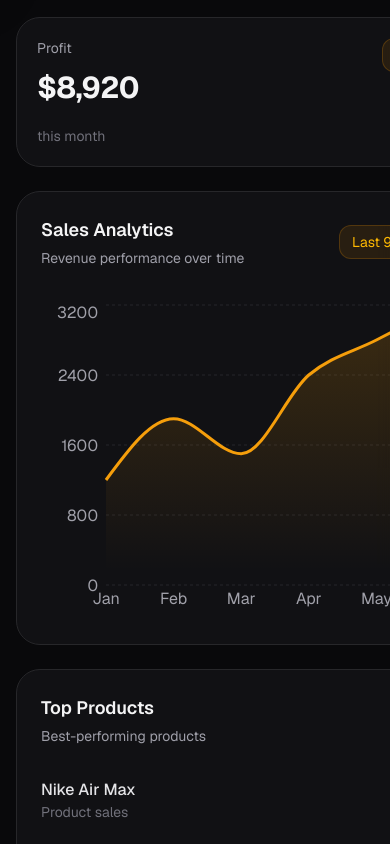
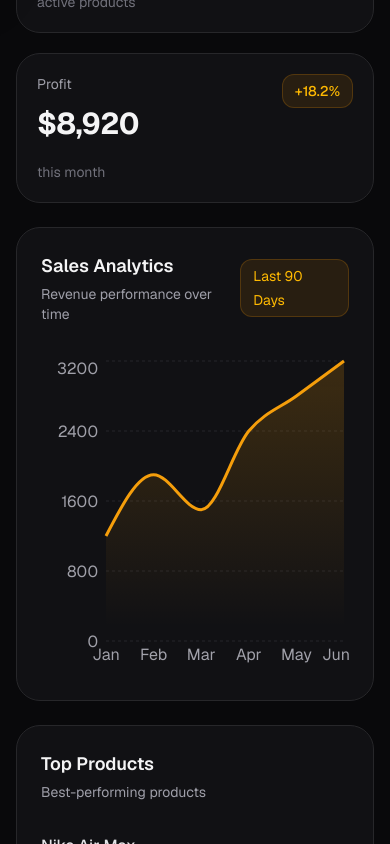
Before and after one commit to yoanny2023/sales-management-system, a Next.js app in the folder sales-ui/: page /dashboard in a window 390 px wide. Shown: the part 869-1713 px from the top of the page. Built offline with nearby package versions, Linux system fonts and the light colour scheme; sample sign-in values are in the browser's storage.

Commit message:
adjust spacing on small screen

```diff
--- a/sales-ui/src/app/(dashboard)/layout.tsx
+++ b/sales-ui/src/app/(dashboard)/layout.tsx
@@ -25,14 +25,14 @@ export default function DashboardLayout({children}: {children: React.ReactNode})
           setIsSidebarOpen(false)
         }
       />
-      <div className="flex flex-1 flex-col md:ml-64">
+      <div className="min-w-0 flex flex-1 flex-col md:ml-64">
         <Navbar
           onMenuClick={() =>
             setIsSidebarOpen(true)
           }
         />
 
-        <main className="flex-1 overflow-x-hidden overflow-y-auto pt-16">
+        <main className="min-w-0 flex-1 pt-16">
           {children}
         </main>
       </div>
```
